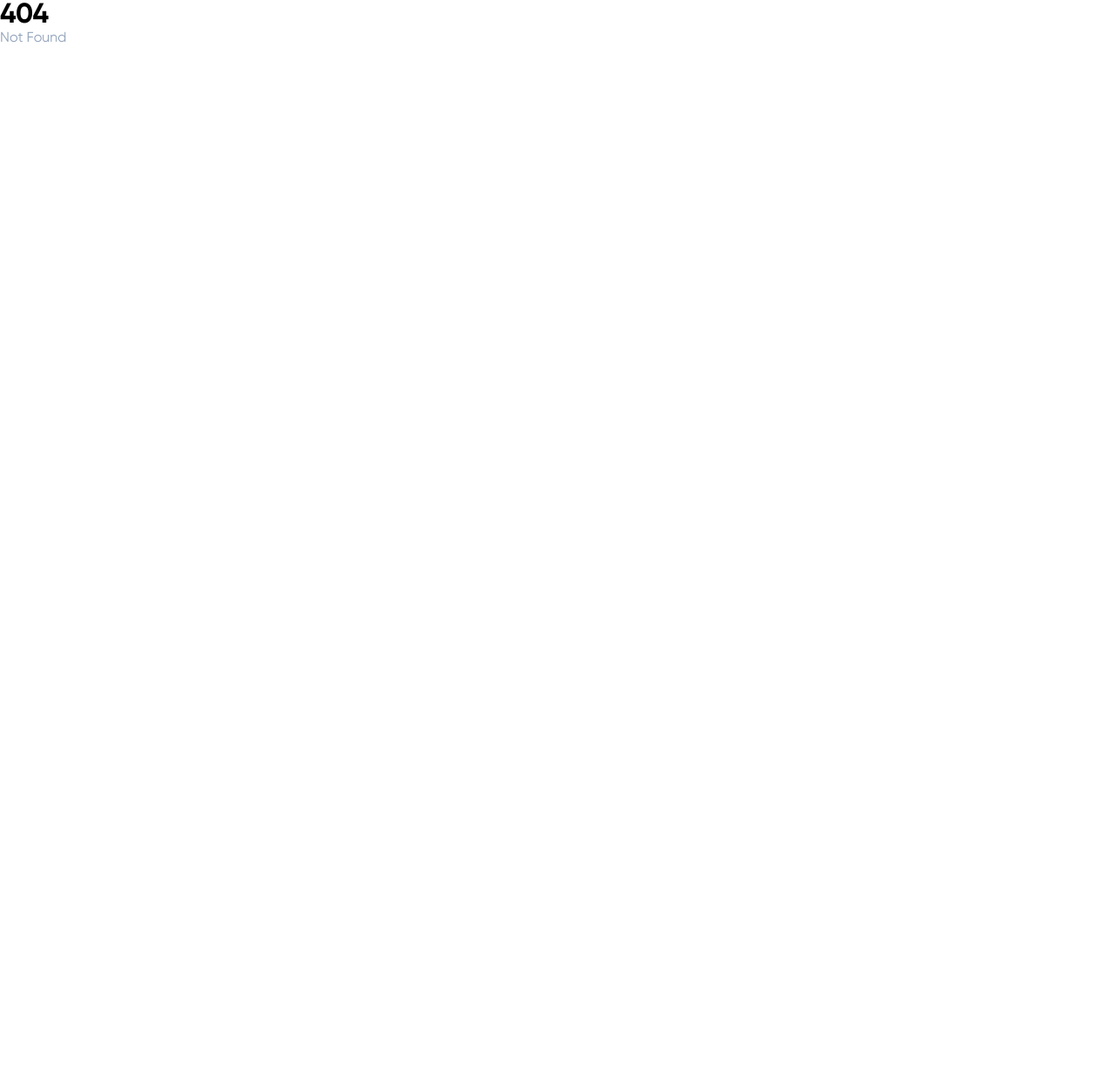
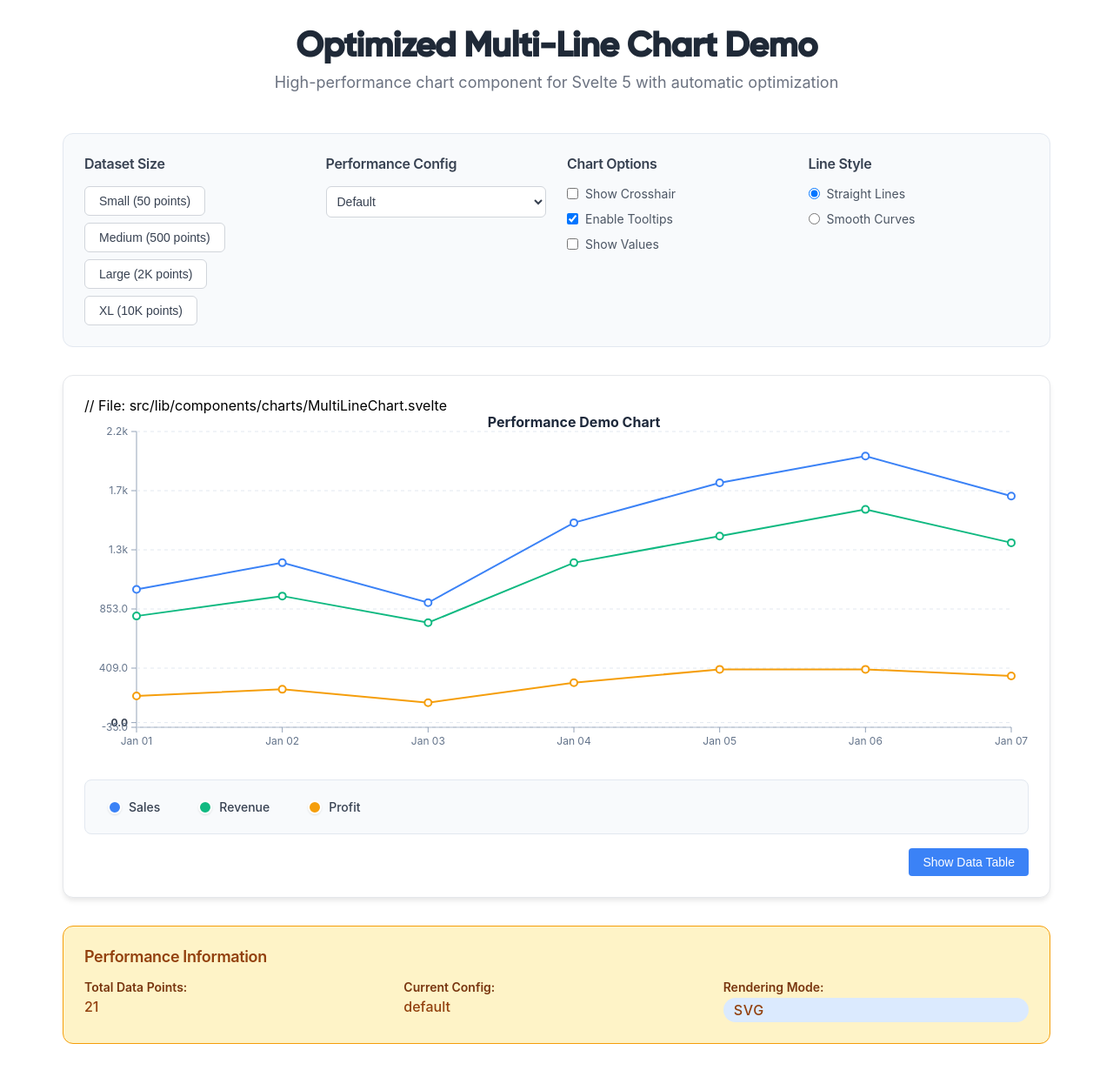
Before and after one commit to StanSkrivanek/chrtsv, a SvelteKit app: page /charts/linechart in a window 1280 px wide. Before the commit this address had no page. Shown: the top 1238 px of the page at 87% size. Before the commit the page ends 800 px from the top, so only its background shows below. Built offline with nearby package versions, Linux system fonts and the light colour scheme.

Commit message:
multi l-17

```diff
--- a/src/lib/components/charts/line/MultiLineChart.svelte
+++ b/src/lib/components/charts/line/MultiLineChart.svelte
@@ -4,17 +4,17 @@
 	import { onMount, onDestroy } from 'svelte';
 	import { cubicInOut } from 'svelte/easing';
 	import { fade, scale } from 'svelte/transition';
-	import { PathGenerator } from './utils/PathGenerator.js';
-	import { ChartDataManager } from './utils/ChartDataManager.js';
-	import { PerformanceMonitor } from './utils/PerformanceMonitor.js';
-	import { throttle, memoize } from './utils/helpers.js';
+	import { PathGenerator } from '$lib/components/charts/utils/PathGenerator';
+	import { ChartDataManager } from '$lib/components/charts/utils/ChartManager';
+	import { PerformanceMonitor } from '$lib/components/charts/utils/PerformanceMonitor';
+	import { throttle, memoize } from '$lib/components/charts/utils/helpers';
 	import type {
 		LineData,
 		TooltipData,
 		CrosshairData,
 		ChartPerformanceConfig,
 		ProcessedChartData
-	} from './types/chart.types.js';
+	} from '$lib/components/charts/types/chart.types.ts';
 
 	// Props with explicit typing
 	let {
@@ -687,9 +687,9 @@
 				{height}
 				role="img"
 				aria-label="Line chart: {title}"
-				on:mousemove={throttledMouseMove}
-				on:mouseleave={() => { crosshairVisible = false; }}
-				on:mouseenter={() => { crosshairVisible = true; }}
+				onmousemove={throttledMouseMove}
+				onmouseleave={() => { crosshairVisible = false; }}
+				onmouseenter={() => { crosshairVisible = true; }}
 			></canvas>
 		{:else}
 			<!-- SVG for smaller datasets -->
@@ -700,9 +700,9 @@
 				{height}
 				role="img"
 				aria-label="Line chart: {title}"
-				on:mousemove={throttledMouseMove}
-				on:mouseleave={() => { crosshairVisible = false; }}
-				on:mouseenter={() => { crosshairVisible = true; }}
+				onmousemove={throttledMouseMove}
+				onmouseleave={() => { crosshairVisible = false; }}
+				onmouseenter={() => { crosshairVisible = true; }}
 			>
 				{#if chartData && linePaths.length > 0}
 					<g>
@@ -803,8 +803,8 @@
 											class="data-point"
 											role={hasTooltip ? 'button' : undefined}
 											tabindex={hasTooltip ? 0 : undefined}
-											on:mouseenter={(e) => handlePointHover(e, lineData, point, i)}
-											on:mouseleave={handlePointLeave}
+											onmouseenter={(e) => handlePointHover(e, lineData, point, i)}
+											onmouseleave={handlePointLeave}
 											style="transition: opacity 0.3s ease, transform 0.2s ease; cursor: {hasTooltip ? 'pointer' : 'default'};"
 										/>
 
--- a/src/routes/charts/test/+page.svelte
+++ b/src/routes/charts/linechart/+page.svelte
@@ -1,10 +1,10 @@
 <script lang="ts">
-	import MultiLineChart from '$lib/components/charts/MultiLineChart.svelte';
+	import MultiLineChart from '$lib/components/charts/line/MultiLineChart.svelte';
 	import type { LineData, ChartPerformanceConfig } from '$lib/components/charts/types/chart.types.js';
 	import { onMount } from 'svelte';
 
-	// Sample data
-	let chartData: LineData[] = $state([
+	// Sample data with proper typing
+	let chartData = $state<LineData[]>([
 		{
 			id: 'sales',
 			label: 'Sales',
@@ -49,7 +49,7 @@
 		}
 	]);
 
-	// Performance configuration for different scenarios
+	// Performance configurations
 	const performanceConfigs = {
 		default: {
 			svgMaxPoints: 1000,
@@ -58,8 +58,7 @@
 			enableDataSampling: true,
 			mouseMoveThrottle: 16,
 			resizeDebounce: 150
-		} as Partial<ChartPerformanceConfig>,
-
+		},
 		highPerformance: {
 			svgMaxPoints: 500,
 			animationMaxPoints: 200,
@@ -68,8 +67,7 @@
 			enableWebWorkers: true,
 			mouseMoveThrottle: 32,
 			resizeDebounce: 300
-		} as Partial<ChartPerformanceConfig>,
-
+		},
 		mobile: {
 			svgMaxPoints: 300,
 			animationMaxPoints: 100,
@@ -78,23 +76,33 @@
 			mouseMoveThrottle: 50,
 			resizeDebounce: 500,
 			devicePixelRatio: 2
-		} as Partial<ChartPerformanceConfig>
-	};
+		}
+	} satisfies Record<string, Partial<ChartPerformanceConfig>>;
 
+	// UI state
 	let selectedConfig = $state<keyof typeof performanceConfigs>('default');
-	let chartConfig = $derived(performanceConfigs[selectedConfig]);
-
-	// Chart options
 	let showCrosshair = $state(false);
 	let curveType = $state<'straight' | 'smooth'>('straight');
 	let tension = $state(0.3);
 	let showValues = $state(false);
 	let hasTooltip = $state(true);
 
-	// Generate large dataset for performance testing
-	function generateLargeDataset(points: number): LineData[] {
+	// Derived configuration
+	const currentConfig = $derived(performanceConfigs[selectedConfig]);
+
+	// Derived performance info
+	const totalDataPoints = $derived(
+		chartData.reduce((sum, line) => sum + line.data.length, 0)
+	);
+
+	const renderingMode = $derived(
+		totalDataPoints > (currentConfig.svgMaxPoints || 1000) ? 'Canvas' : 'SVG'
+	);
+
+	// Generate test datasets
+	function generateTestData(points: number): LineData[] {
+		const colors = ['#3b82f6', '#10b981', '#f59e0b', '#ef4444', '#8b5cf6'];
 		const lines: LineData[] = [];
-		const colors = ['#3b82f6', '#10b981', '#f59e0b', '#ef4444', '#8b5cf6'];
 
 		for (let lineIndex = 0; lineIndex < 3; lineIndex++) {
 			const data = [];
@@ -112,7 +120,7 @@
 			}
 
 			lines.push({
-				id: `line-${lineIndex}`,
+				id: `dataset-${lineIndex}`,
 				label: `Dataset ${lineIndex + 1}`,
 				color: colors[lineIndex],
 				data
@@ -122,30 +130,28 @@
 		return lines;
 	}
 
-	// Load different dataset sizes
-	function loadDataset(size: 'small' | 'medium' | 'large' | 'xlarge') {
-		switch (size) {
-			case 'small':
-				chartData = generateLargeDataset(50);
-				break;
-			case 'medium':
-				chartData = generateLargeDataset(500);
-				break;
-			case 'large':
-				chartData = generateLargeDataset(2000);
-				break;
-			case 'xlarge':
-				chartData = generateLargeDataset(10000);
-				break;
-		}
+	// Dataset loading functions
+	function loadSmallDataset() {
+		chartData = generateTestData(50);
 	}
 
-	// Enable performance debugging in development
+	function loadMediumDataset() {
+		chartData = generateTestData(500);
+	}
+
+	function loadLargeDataset() {
+		chartData = generateTestData(2000);
+	}
+
+	function loadXLDataset() {
+		chartData = generateTestData(10000);
+	}
+
+	// Development debugging
 	onMount(() => {
 		if (import.meta.env.DEV) {
-			// Enable performance logging
-			const searchParams = new URLSearchParams(window.location.search);
-			if (searchParams.has('debug')) {
+			const params = new URLSearchParams(window.location.search);
+			if (params.has('debug')) {
 				console.log('🚀 Chart performance debugging enabled');
 			}
 		}
@@ -154,18 +160,32 @@
 
 <svelte:head>
 	<title>Optimized Multi-Line Chart Demo</title>
+	<meta name="description" content="High-performance multi-line chart component for Svelte 5" />
 </svelte:head>
 
-<div class="demo-container">
+<main class="demo-container">
+	<header>
 		<h1>Optimized Multi-Line Chart Demo</h1>
+		<p class="subtitle">High-performance chart component for Svelte 5 with automatic optimization</p>
+	</header>
 
-	<!-- Controls -->
-	<div class="controls">
+	<!-- Controls Section -->
+	<section class="controls">
 		<div class="control-group">
 			<h3>Dataset Size</h3>
 			<div class="button-group">
-				<button onclick={() => loadDataset('large')}>Large (2K points)</button>
-				<button onclick={() => loadDataset('xlarge')}>XL (10K points)</button>
+				<button type="button" onclick={loadSmallDataset}>
+					Small (50 points)
+				</button>
+				<button type="button" onclick={loadMediumDataset}>
+					Medium (500 points)
+				</button>
+				<button type="button" onclick={loadLargeDataset}>
+					Large (2K points)
+				</button>
+				<button type="button" onclick={loadXLDataset}>
+					XL (10K points)
+				</button>
 			</div>
 		</div>
 
@@ -180,15 +200,15 @@
 
 		<div class="control-group">
 			<h3>Chart Options</h3>
-			<label>
+			<label class="checkbox-label">
 				<input type="checkbox" bind:checked={showCrosshair} />
 				Show Crosshair
 			</label>
-			<label>
+			<label class="checkbox-label">
 				<input type="checkbox" bind:checked={hasTooltip} />
 				Enable Tooltips
 			</label>
-			<label>
+			<label class="checkbox-label">
 				<input type="checkbox" bind:checked={showValues} />
 				Show Values
 			</label>
@@ -196,24 +216,25 @@
 
 		<div class="control-group">
 			<h3>Line Style</h3>
-			<label>
+			<label class="radio-label">
 				<input type="radio" bind:group={curveType} value="straight" />
 				Straight Lines
 			</label>
-			<label>
+			<label class="radio-label">
 				<input type="radio" bind:group={curveType} value="smooth" />
 				Smooth Curves
 			</label>
 			{#if curveType === 'smooth'}
-				<label>
-					Tension: {tension}
+				<label class="range-label">
+					Tension: {tension.toFixed(1)}
 					<input type="range" bind:value={tension} min="0" max="1" step="0.1" />
 				</label>
 			{/if}
 		</div>
-	</div>
+	</section>
 
-	<!-- Chart -->
+	<!-- Chart Section -->
+	<section class="chart-section">
 		<div class="chart-wrapper">
 			<MultiLineChart
 				lines={chartData}
@@ -228,42 +249,47 @@
 				{showCrosshair}
 				{curveType}
 				{tension}
-			performanceConfig={chartConfig}
+				performanceConfig={currentConfig}
 			/>
 		</div>
+	</section>
 
 	<!-- Performance Info -->
-	<div class="performance-info">
+	<section class="performance-info">
 		<h3>Performance Information</h3>
 		<div class="info-grid">
 			<div class="info-item">
 				<strong>Total Data Points:</strong>
-				{chartData.reduce((sum, line) => sum + line.data.length, 0).toLocaleString()}
+				<span>{totalDataPoints.toLocaleString()}</span>
 			</div>
 			<div class="info-item">
 				<strong>Current Config:</strong>
-				{selectedConfig}
+				<span>{selectedConfig}</span>
 			</div>
 			<div class="info-item">
 				<strong>Rendering Mode:</strong>
-				{chartData.reduce((sum, line) => sum + line.data.length, 0) > (chartConfig.svgMaxPoints || 1000) ? 'Canvas' : 'SVG'}
+				<span class="mode-badge mode-{renderingMode.toLowerCase()}">{renderingMode}</span>
 			</div>
 		</div>
-	</div>
+	</section>
 
 	<!-- Integration Guide -->
-	<div class="integration-guide">
+	<!-- <section class="integration-guide">
 		<h2>Integration Guide</h2>
 
+		<div class="guide-section">
 			<h3>Installation</h3>
 			<pre><code># Install dependencies
 npm install date-fns svelte</code></pre>
+		</div>
 
+		<div class="guide-section">
 			<h3>Basic Usage</h3>
-		<pre><code>{`<script>
+			<pre><code>{`<script lang="ts">
   import MultiLineChart from '$lib/components/charts/MultiLineChart.svelte';
+  import type { LineData } from '$lib/components/charts/types/chart.types.js';
 
-  const data = [
+  const data: LineData[] = [
     {
       id: 'sales',
       label: 'Sales',
@@ -285,32 +311,56 @@ npm install date-fns svelte</code></pre>
   showLegend={true}
   hasTooltip={true}
 />`}</code></pre>
+		</div>
 
+		<div class="guide-section">
 			<h3>Performance Optimization</h3>
 			<pre><code>{`// For large datasets
-const performanceConfig = {
-  svgMaxPoints: 500,      // Switch to Canvas above 500 points
+const performanceConfig: Partial<ChartPerformanceConfig> = {
+  svgMaxPoints: 500,        // Switch to Canvas above 500 points
   enableDataSampling: true, // Sample large datasets
   enableMemoization: true,  // Cache calculations
-  mouseMoveThrottle: 32    // Throttle mouse events
+  mouseMoveThrottle: 32     // Throttle mouse events
 };
 
 <MultiLineChart
   lines={largeDataset}
   performanceConfig={performanceConfig}
 />`}</code></pre>
+		</div>
 
-		<h3>Advanced Features</h3>
-		<pre><code>{`<MultiLineChart
-  lines={data}
-  showCrosshair={true}     // Multi-line hover
-  curveType="smooth"       // Smooth curves
-  tension={0.3}           // Curve tension
-  showValues={true}       // Show data point values
-  doubleTicks={true}      // More Y-axis ticks for negative values
-/>`}</code></pre>
+		<div class="guide-section">
+			<h3>Svelte 5 Reactive Patterns</h3>
+			<pre><code>{`<script lang="ts">
+  // Reactive state
+  let chartData = $state<LineData[]>([]);
+  let loading = $state(false);
+
+  // Derived values
+  const totalPoints = $derived(
+    chartData.reduce((sum, line) => sum + line.data.length, 0)
+  );
+
+  // Complex derived calculations
+  const performanceConfig = $derived.by(() => {
+    const points = totalPoints;
+    return {
+      svgMaxPoints: points > 5000 ? 500 : 1000,
+      enableDataSampling: points > 1000,
+      enableWebWorkers: points > 10000
+    };
+  });
+
+  // Effects for side effects
+  $effect(() => {
+    if (chartData.length > 0) {
+      console.log(\`Chart updated with \${totalPoints} points\`);
+    }
+  });
+</script>`}</code></pre>
 		</div>
-</div>
+	</section> -->
+</main>
 
 <style>
 	.demo-container {
@@ -320,10 +370,22 @@ const performanceConfig = {
 		font-family: -apple-system, BlinkMacSystemFont, 'Segoe UI', Roboto, sans-serif;
 	}
 
+	header {
+		text-align: center;
+		margin-bottom: 3rem;
+	}
+
 	h1 {
-		text-align: center;
 		color: #1f2937;
-		margin-bottom: 2rem;
+		margin-bottom: 0.5rem;
+		font-size: 2.5rem;
+		font-weight: 700;
+	}
+
+	.subtitle {
+		color: #6b7280;
+		font-size: 1.125rem;
+		margin: 0;
 	}
 
 	.controls {
@@ -333,7 +395,7 @@ const performanceConfig = {
 		margin-bottom: 2rem;
 		padding: 1.5rem;
 		background: #f8fafc;
-		border-radius: 8px;
+		border-radius: 12px;
 		border: 1px solid #e2e8f0;
 	}
 
@@ -341,6 +403,7 @@ const performanceConfig = {
 		margin: 0 0 1rem 0;
 		color: #374151;
 		font-size: 1rem;
+		font-weight: 600;
 	}
 
 	.button-group {
@@ -353,54 +416,86 @@ const performanceConfig = {
 		padding: 0.5rem 1rem;
 		border: 1px solid #d1d5db;
 		background: white;
-		border-radius: 4px;
+		border-radius: 6px;
 		cursor: pointer;
 		font-size: 0.875rem;
-		transition: all 0.2s;
+		font-weight: 500;
+		transition: all 0.2s ease;
+		color: #374151;
 	}
 
 	.button-group button:hover {
 		background: #f3f4f6;
 		border-color: #9ca3af;
+		transform: translateY(-1px);
 	}
 
-	.control-group label {
+	.button-group button:active {
+		transform: translateY(0);
+	}
+
+	.checkbox-label,
+	.radio-label {
+		display: flex;
+		align-items: center;
+		margin-bottom: 0.75rem;
+		font-size: 0.875rem;
+		color: #4b5563;
+		cursor: pointer;
+	}
+
+	.checkbox-label input,
+	.radio-label input {
+		margin-right: 0.5rem;
+	}
+
+	.range-label {
 		display: block;
-		margin-bottom: 0.5rem;
+		margin-top: 1rem;
 		font-size: 0.875rem;
 		color: #4b5563;
 	}
 
-	.control-group input[type="checkbox"],
-	.control-group input[type="radio"] {
-		margin-right: 0.5rem;
+	.range-label input[type="range"] {
+		width: 100%;
+		margin-top: 0.5rem;
 	}
 
-	.control-group select,
-	.control-group input[type="range"] {
+	select {
 		width: 100%;
-		margin-top: 0.25rem;
+		padding: 0.5rem;
+		border: 1px solid #d1d5db;
+		border-radius: 6px;
+		background: white;
+		font-size: 0.875rem;
+		color: #374151;
+	}
+
+	.chart-section {
+		margin: 2rem 0;
 	}
 
 	.chart-wrapper {
-		margin: 2rem 0;
-		padding: 1rem;
+		padding: 1.5rem;
 		background: white;
-		border-radius: 8px;
-		box-shadow: 0 1px 3px rgba(0, 0, 0, 0.1);
+		border-radius: 12px;
+		box-shadow: 0 4px 6px -1px rgba(0, 0, 0, 0.1);
+		border: 1px solid #e5e7eb;
 	}
 
 	.performance-info {
 		margin: 2rem 0;
-		padding: 1rem;
+		padding: 1.5rem;
 		background: #fef3c7;
 		border: 1px solid #f59e0b;
-		border-radius: 8px;
+		border-radius: 12px;
 	}
 
 	.performance-info h3 {
 		margin: 0 0 1rem 0;
 		color: #92400e;
+		font-size: 1.125rem;
+		font-weight: 600;
 	}
 
 	.info-grid {
@@ -410,39 +505,81 @@ const performanceConfig = {
 	}
 
 	.info-item {
+		display: flex;
+		flex-direction: column;
+		gap: 0.25rem;
+	}
+
+	.info-item strong {
 		font-size: 0.875rem;
 		color: #78350f;
+		font-weight: 600;
+	}
+
+	.info-item span {
+		font-size: 1rem;
+		color: #92400e;
+		font-weight: 500;
+	}
+
+	.mode-badge {
+		display: inline-block;
+		padding: 0.25rem 0.75rem;
+		border-radius: 9999px;
+		font-size: 0.75rem;
+		font-weight: 600;
+		text-transform: uppercase;
+		letter-spacing: 0.05em;
+	}
+
+	.mode-svg {
+		background: #dbeafe;
+		color: #1e40af;
+	}
+
+	.mode-canvas {
+		background: #dcfce7;
+		color: #166534;
 	}
 
 	.integration-guide {
 		margin-top: 3rem;
 		padding: 2rem;
 		background: #f8fafc;
-		border-radius: 8px;
+		border-radius: 12px;
 		border: 1px solid #e2e8f0;
 	}
 
 	.integration-guide h2 {
 		color: #1f2937;
-		margin-bottom: 1.5rem;
+		margin-bottom: 2rem;
+		font-size: 1.875rem;
+		font-weight: 700;
 	}
 
-	.integration-guide h3 {
-		color: #374151;
-		margin: 1.5rem 0 0.5rem 0;
+	.guide-section {
+		margin-bottom: 2rem;
 	}
 
-	.integration-guide pre {
+	.guide-section h3 {
+		color: #374151;
+		margin: 0 0 1rem 0;
+		font-size: 1.25rem;
+		font-weight: 600;
+	}
+
+	.guide-section pre {
 		background: #1f2937;
 		color: #f9fafb;
-		padding: 1rem;
-		border-radius: 4px;
+		padding: 1.5rem;
+		border-radius: 8px;
 		overflow-x: auto;
 		font-size: 0.875rem;
-		line-height: 1.5;
+		line-height: 1.6;
+		margin: 0;
 	}
 
-	.integration-guide code {
+	.guide-section code {
 		font-family: 'SF Mono', Monaco, 'Cascadia Code', 'Roboto Mono', Consolas, 'Courier New', monospace;
 	}
 
@@ -451,8 +588,13 @@ const performanceConfig = {
 			padding: 1rem;
 		}
 
+		h1 {
+			font-size: 2rem;
+		}
+
 		.controls {
 			grid-template-columns: 1fr;
+			padding: 1rem;
 		}
 
 		.button-group {
@@ -462,5 +604,17 @@ const performanceConfig = {
 		.info-grid {
 			grid-template-columns: 1fr;
 		}
+
+		.chart-wrapper {
+			padding: 1rem;
+		}
+
+		.integration-guide {
+			padding: 1rem;
+		}
+
+		.integration-guide h2 {
+			font-size: 1.5rem;
+		}
 	}
 </style>
```
Lines whose indentation alone changed are shown as unchanged.
